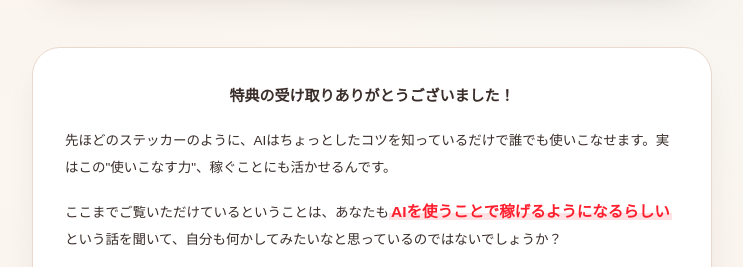
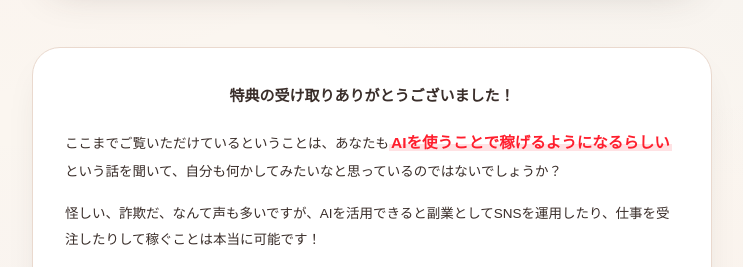
Before and after one commit to splashocean920hiro-gif/gem-sticker-dog, a plain HTML site: page index.html in a window 1280 px wide. Shown: the part 940-1207 px from the top of the page, without its empty margins (268-1011 px from the left). Drawn offline with Linux system fonts and the light colour scheme.

Commit message:
Remove bridge sentence that pushed key hook line below the fold

```diff
--- a/index.html
+++ b/index.html
@@ -452,8 +452,6 @@
       <p class="line-cta-eyebrow">特典の受け取りありがとうございました！</p>
 
       <div class="line-cta-body">
-        <p>先ほどのステッカーのように、AIはちょっとしたコツを知っているだけで誰でも使いこなせます。実はこの"使いこなす力"、稼ぐことにも活かせるんです。</p>
-
         <p>ここまでご覧いただけているということは、あなたも<strong class="line-cta-red">AIを使うことで稼げるようになるらしい</strong>という話を聞いて、自分も何かしてみたいなと思っているのではないでしょうか？</p>
 
         <p>怪しい、詐欺だ、なんて声も多いですが、AIを活用できると副業としてSNSを運用したり、仕事を受注したりして稼ぐことは本当に可能です！</p>
```
